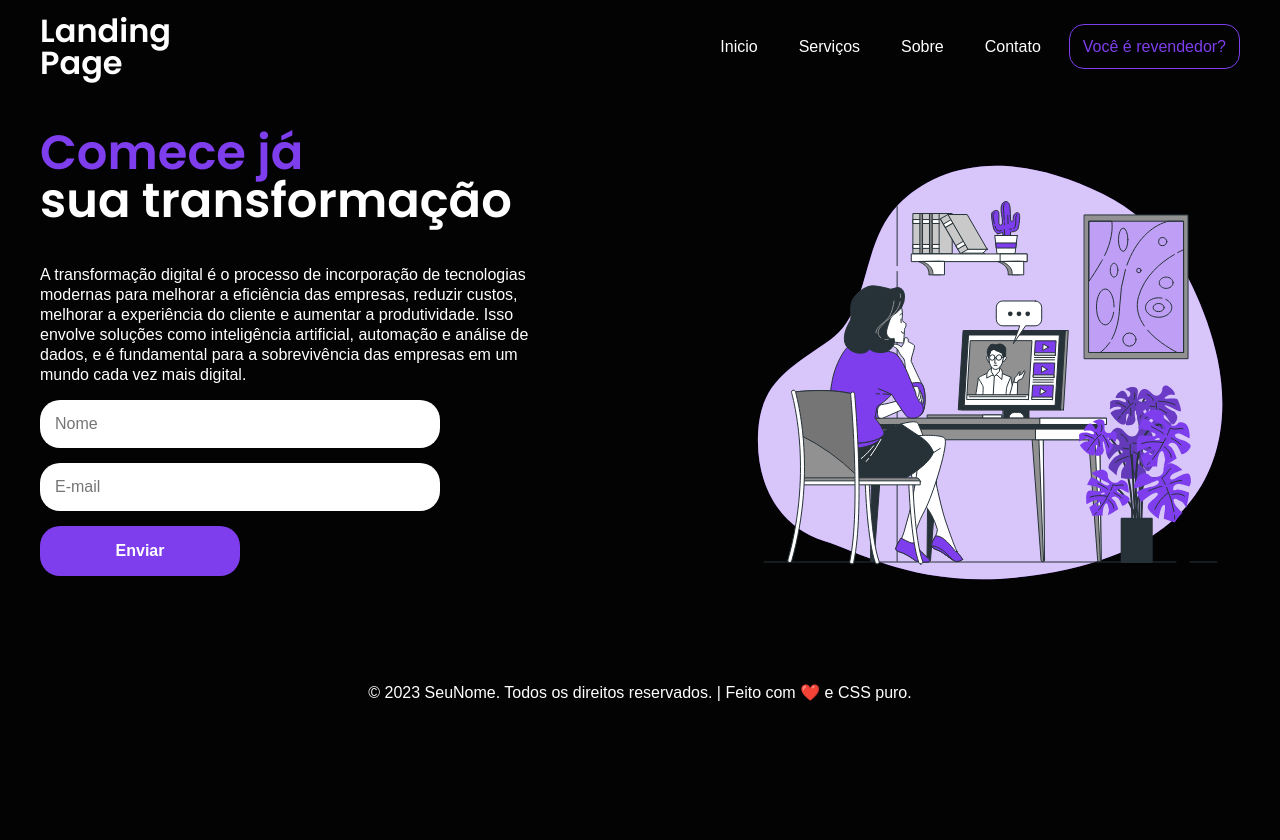
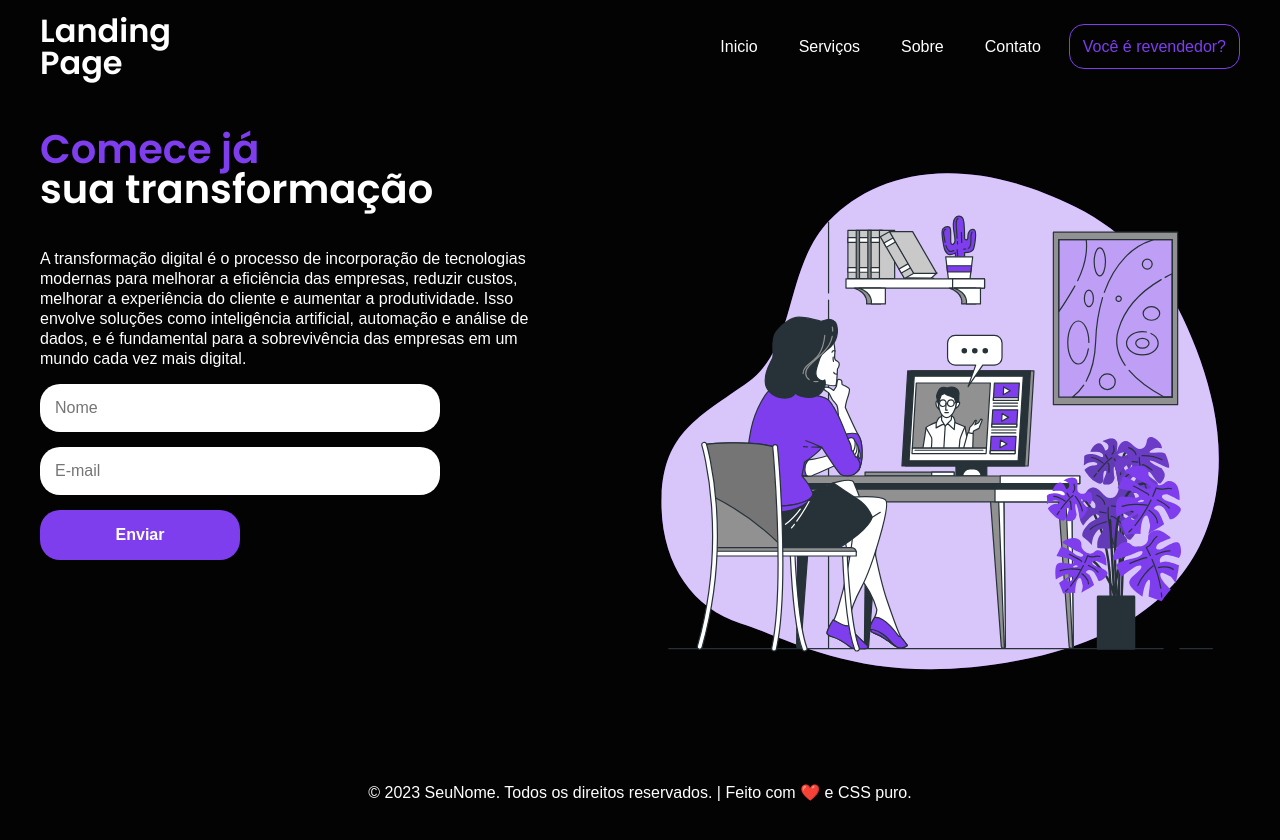
Before and after one commit to Professor-moises/landingpage, a plain HTML site: page index.html in a window 1280 px wide. Before the commit the page ends 800 px from the top, so only its background shows below. Drawn offline with Linux system fonts and the light colour scheme.

Commit message:
Add files via upload

```diff
--- a/style.css
+++ b/style.css
@@ -46,9 +46,8 @@ h1{
 }
 
 h2{
-    font-size: 3em;
+    font-size: 2.5em;
     line-height: 1em;
-    min-width: 600px;
     font-family: var(--font-titulo);
 }
 
@@ -100,7 +99,8 @@ main p {
 }
 
 article img{
-    width: 500px;
+    width: 50vw;
+    max-width: 600px;
 }
 
 form{
@@ -140,4 +140,5 @@ footer{
         align-items: center;
         gap: 20px;
     }
+
 }
```
